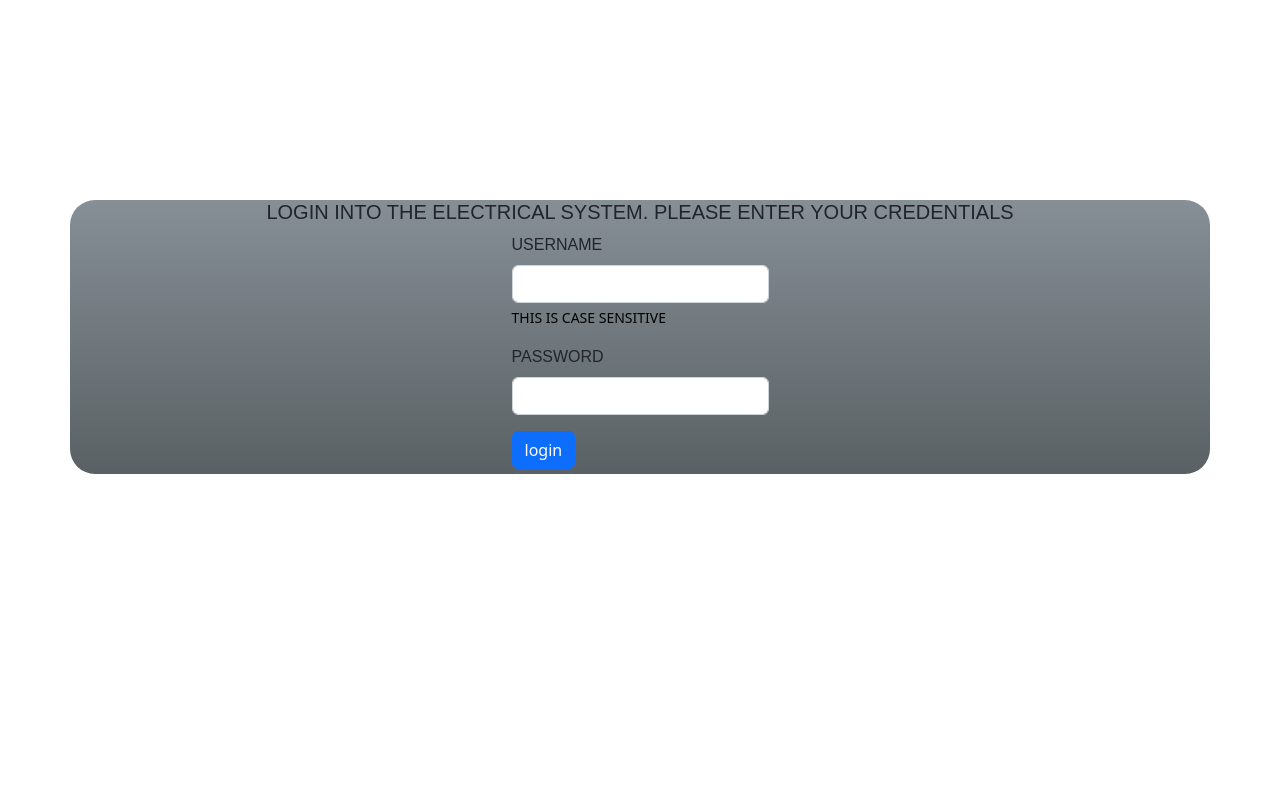
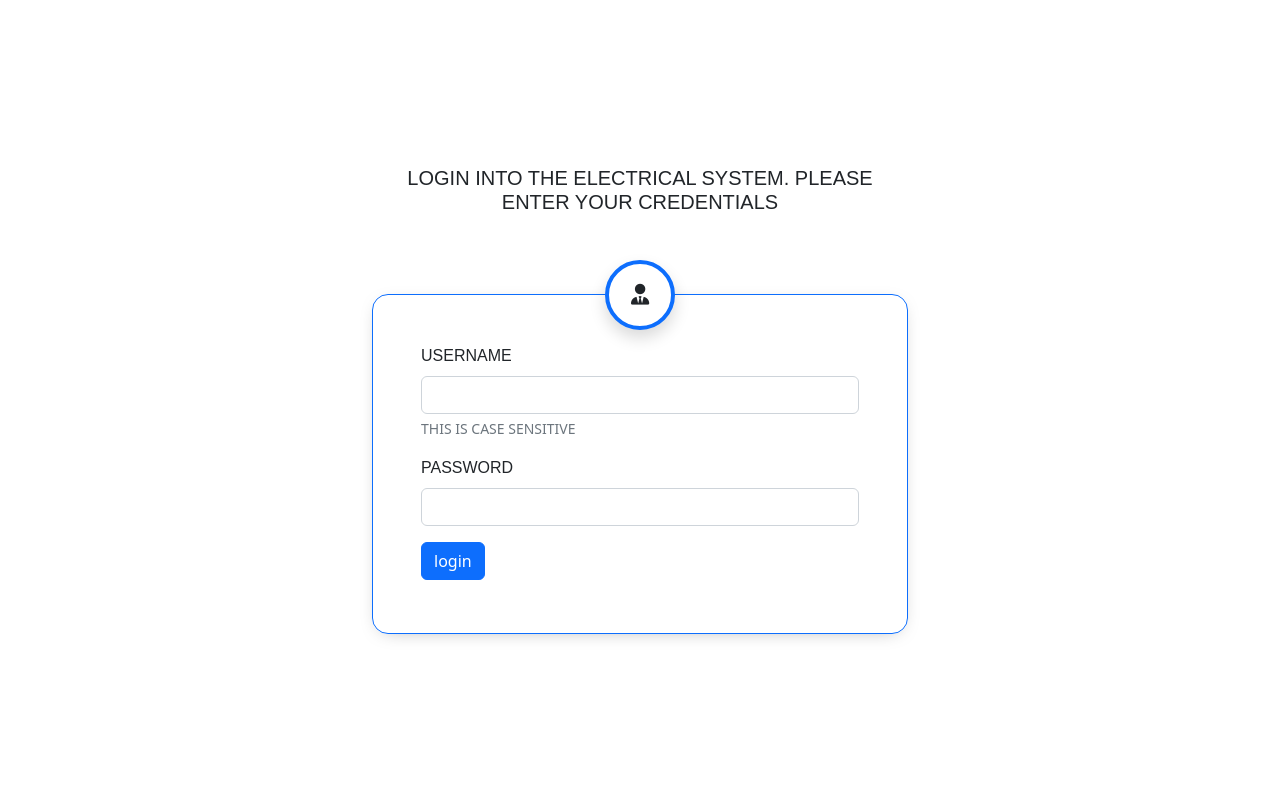
Before and after one commit to matador19/RNN-weather-Prediction, a Django app: page /login in a window 1280 px wide. Run offline with Django 4.2, Linux system fonts and the light colour scheme; parts of the project's set-up code (start-up, migrations or seed data) failed here and were passed over.

Commit message:
login css

```diff
--- a/websystem/static/css/login.css
+++ b/websystem/static/css/login.css
@@ -1,4 +1,27 @@
-h5{
+html,
+body {
+    width: 100%;
+    height: 100%;
+}
+
+.container {
+    max-width: 560px;
+}
+
+.login-form {
+    border-radius: 1rem;
+    box-shadow: 0 4px 20px -10px rgba(0 0 0 / 0.4);
+}
+
+.login-form-icon {
+    --size: 70px;
+    width: var(--size);
+    height: var(--size);
+    font-size: 1.3rem;
+}
+
+.form-title {
+    margin-bottom: 5rem;
     font-family: " Copperplate", fantasy;
 }
 
--- a/websystem/web/templates/web/login.html
+++ b/websystem/web/templates/web/login.html
@@ -1,15 +1,20 @@
 {% load static %}
 <!doctype html>
 <html lang="en">
+
 <head>
   <meta charset="utf-8">
   <meta name="viewport" content="width=device-width, initial-scale=1">
   <title>RNN system</title>
-    <link href="https://cdn.jsdelivr.net/npm/bootstrap@5.2.0/dist/css/bootstrap.min.css" rel="stylesheet" integrity="sha384-gH2yIJqKdNHPEq0n4Mqa/HGKIhSkIHeL5AyhkYV8i59U5AR6csBvApHHNl/vI1Bx" crossorigin="anonymous">
-    <link rel="stylesheet" type="text/css" href="{% static 'css/login.css' %}" >
+  <link href="https://cdn.jsdelivr.net/npm/bootstrap@5.2.0/dist/css/bootstrap.min.css" rel="stylesheet"
+    integrity="sha384-gH2yIJqKdNHPEq0n4Mqa/HGKIhSkIHeL5AyhkYV8i59U5AR6csBvApHHNl/vI1Bx" crossorigin="anonymous">
+  <link rel="stylesheet" href="https://cdnjs.cloudflare.com/ajax/libs/font-awesome/6.2.0/css/all.min.css">
+  <link rel="stylesheet" type="text/css" href="{% static 'css/login.css' %}">
 </head>
-  <body>
-    <div class="container" style="display:flex; flex-direction: column; justify-content: center; align-items: center; margin-top: 25vh; background-image: linear-gradient(#868F96,#596164); border-radius: 25px;">
+
+<body class="d-flex align-items-center justify-content-center">
+  <div class="container">
+    <div class="d-flex flex-column">
       {% if messages %}
       {% for message in messages %}
       <div class="alert alert-warning alert-dismissible fade show" role="alert">
@@ -18,13 +23,16 @@
       </div>
       {% endfor %}
       {% endif %}
-        <h5>LOGIN INTO THE ELECTRICAL SYSTEM. PLEASE ENTER YOUR CREDENTIALS</h5>
-        <form action="" method="POST">
+      <h5 class="form-title text-center">LOGIN INTO THE ELECTRICAL SYSTEM. PLEASE ENTER YOUR CREDENTIALS</h5>
+      <form class="login-form position-relative p-5  border border-primary" action="" method="POST">
         {% csrf_token %}
+        <div class="login-form-icon position-absolute top-0 start-50 translate-middle rounded-circle border-primary border border-4 d-flex align-items-center justify-content-center bg-white shadow">
+          <i class="fa-solid fa-user-tie"></i>
+        </div>
         <div class="mb-3">
           <label for="exampleInputEmail1" class="form-label">USERNAME</label>
-          <input  class="form-control" id="exampleInputEmail1" name="username">
-          <div id="usernamehelp" class="form-text" style="color: black;">THIS IS CASE SENSITIVE</div>
+          <input class="form-control" id="exampleInputEmail1" name="username">
+          <div id="usernamehelp" class="form-text">THIS IS CASE SENSITIVE</div>
         </div>
         <div class="mb-3">
           <label for="exampleInputPassword1" class="form-label">PASSWORD</label>
@@ -33,6 +41,10 @@
         <input type="submit" class="btn btn-primary" value="login" style="margin-bottom: 5px;"></input>
       </form>
     </div>
-    <script src="https://cdn.jsdelivr.net/npm/bootstrap@5.2.0/dist/js/bootstrap.bundle.min.js" integrity="sha384-A3rJD856KowSb7dwlZdYEkO39Gagi7vIsF0jrRAoQmDKKtQBHUuLZ9AsSv4jD4Xa" crossorigin="anonymous"></script>
+  </div>
+  <script src="https://cdn.jsdelivr.net/npm/bootstrap@5.2.0/dist/js/bootstrap.bundle.min.js"
+    integrity="sha384-A3rJD856KowSb7dwlZdYEkO39Gagi7vIsF0jrRAoQmDKKtQBHUuLZ9AsSv4jD4Xa"
+    crossorigin="anonymous"></script>
 </body>
+
 </html>
```
Lines whose indentation alone changed are shown as unchanged.
